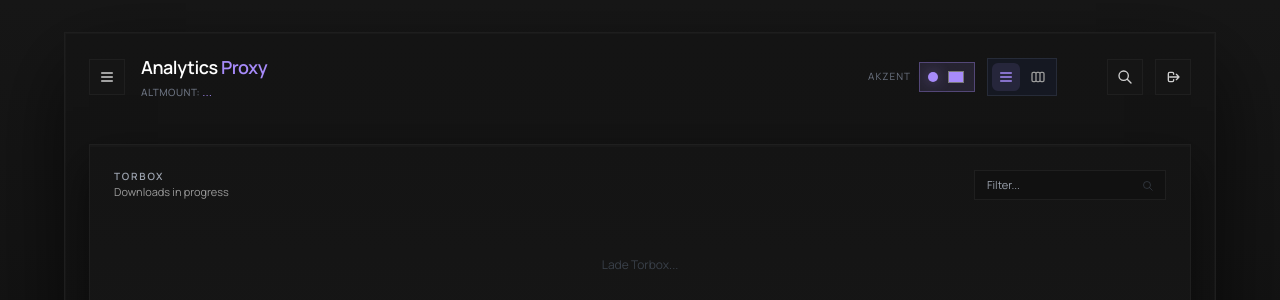
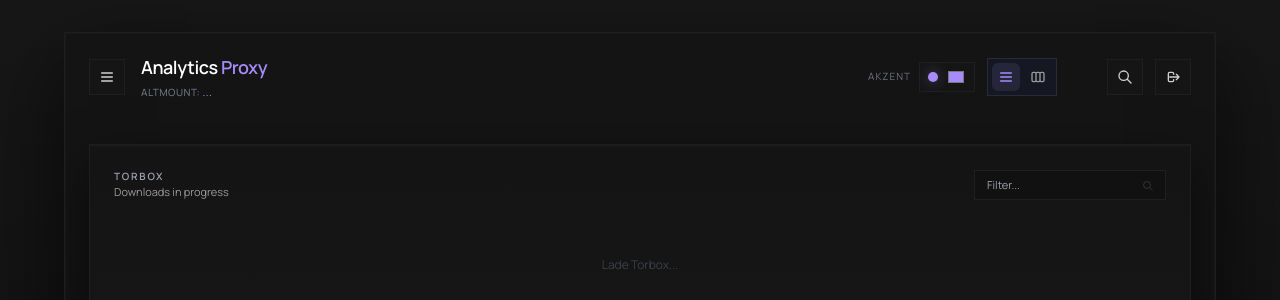
Before and after one commit to ErSholt/sabApi, a FastAPI app: template templates/dashboard.html in a window 1280 px wide. Shown: the top 300 px of the page. Run offline with FastAPI, Linux system fonts and the light colour scheme; the template is opened without the code that fills it, so the values that code supplies are empty; parts of the project's set-up code (start-up, migrations or seed data) failed here and were passed over; some libraries are stand-ins or nearby versions.

Commit message:
Refactor accent chip and button styles for improved aesthetics and consistency

```diff
--- a/templates/dashboard.html
+++ b/templates/dashboard.html
@@ -111,9 +111,9 @@
         background-color: rgba(167, 139, 250, 0.12);
       }
       .accent-chip {
-        background: rgba(167, 139, 250, 0.12);
-        border: 1px solid rgba(167, 139, 250, 0.35);
-        color: var(--accent);
+        background: #151515;
+        border: 1px solid #1f1f1f;
+        color: #cfcfcf;
       }
       .material-input {
         background: #111111;
@@ -155,12 +155,12 @@
         place-items: center;
         background: #151515;
         border: 1px solid #1f1f1f;
-        color: #d0d0d0;
+        color: #cfcfcf;
         transition: all 0.2s ease;
       }
       .icon-btn:hover {
+        border-color: var(--accent);
         color: var(--accent);
-        border-color: rgba(167, 139, 250, 0.45);
       }
       .page-btn {
         background: #151515;
```
